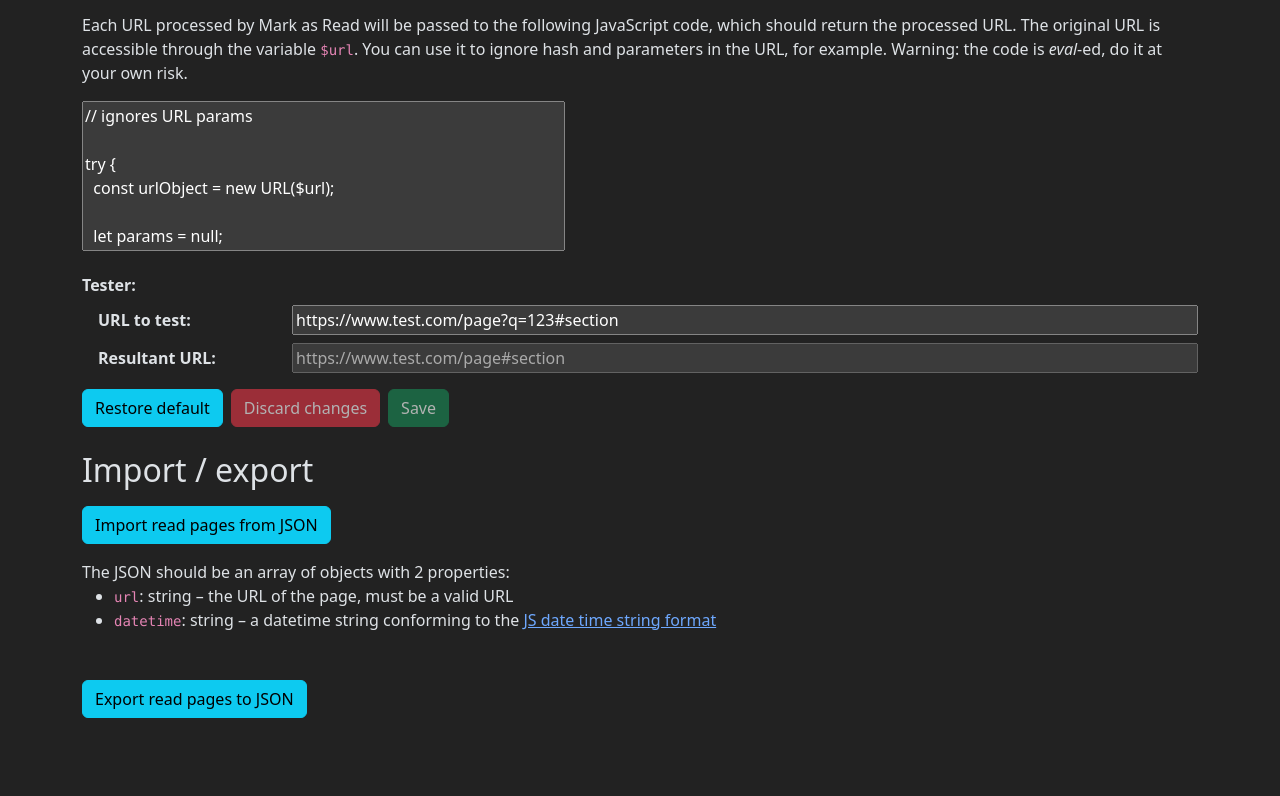
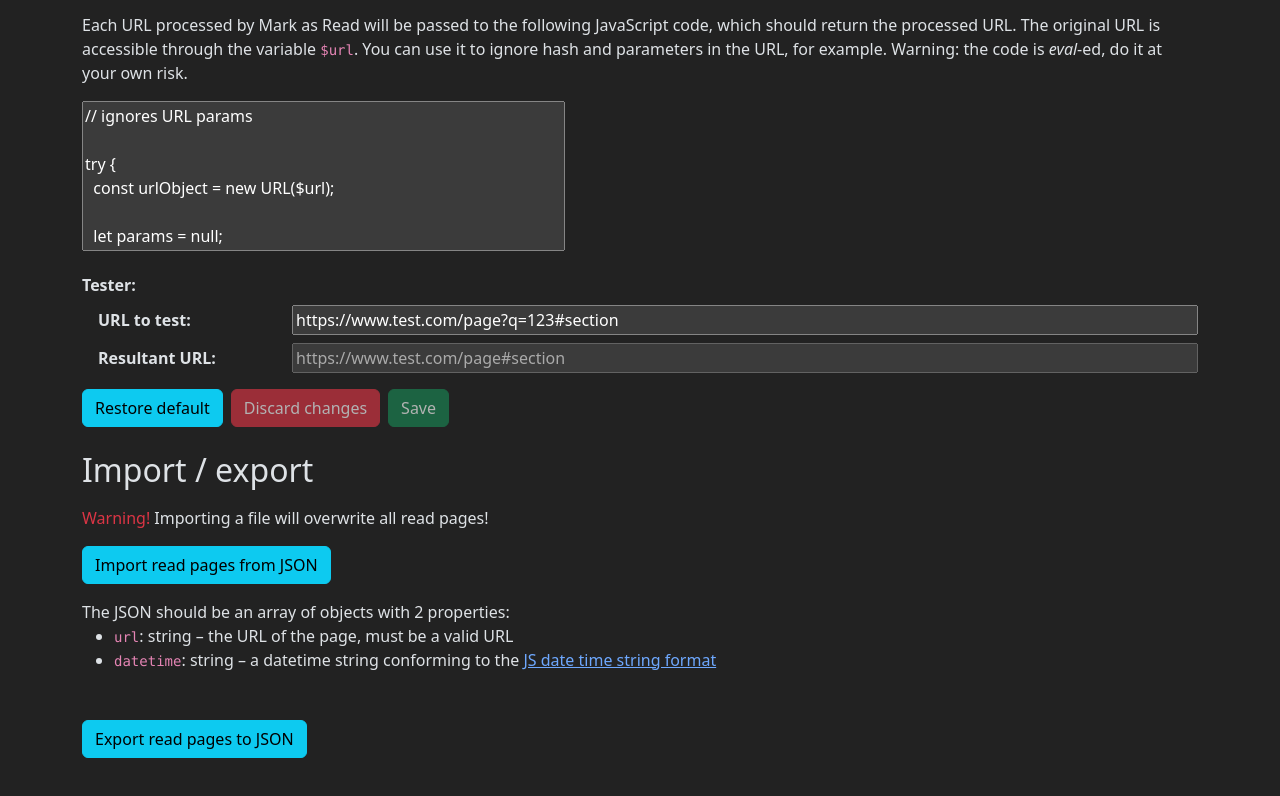
Before and after one commit to DallogFheir/mark-as-read, a website built with Vite: page src/settings/settings.html in a window 1280 px wide. Shown: the part 902-1698 px from the top of the page. Before the commit the page ends 1668 px from the top, so only its background shows below. Built offline with nearby package versions, Linux system fonts and the light colour scheme; some packages are replaced by stand-ins of ours.

Commit message:
feat: overwrite warning on import

```diff
--- a/src/settings/settings.html
+++ b/src/settings/settings.html
@@ -174,8 +174,12 @@
       <section class="mt-4">
         <h2>Import / export</h2>
         <div class="mt-3">
+          <div>
+            <span class="text-danger">Warning!</span>
+            Importing a file will overwrite all read pages!
+          </div>
           <input class="d-none" type="file" accept=".json" x-ref="jsonInput" />
-          <button class="btn btn-info" @click="triggerJsonImportSelection">
+          <button class="mt-3 btn btn-info" @click="triggerJsonImportSelection">
             Import read pages from JSON
           </button>
           <div class="mt-3">
```
Also changed, not shown: README.md, src/manifest.json.
